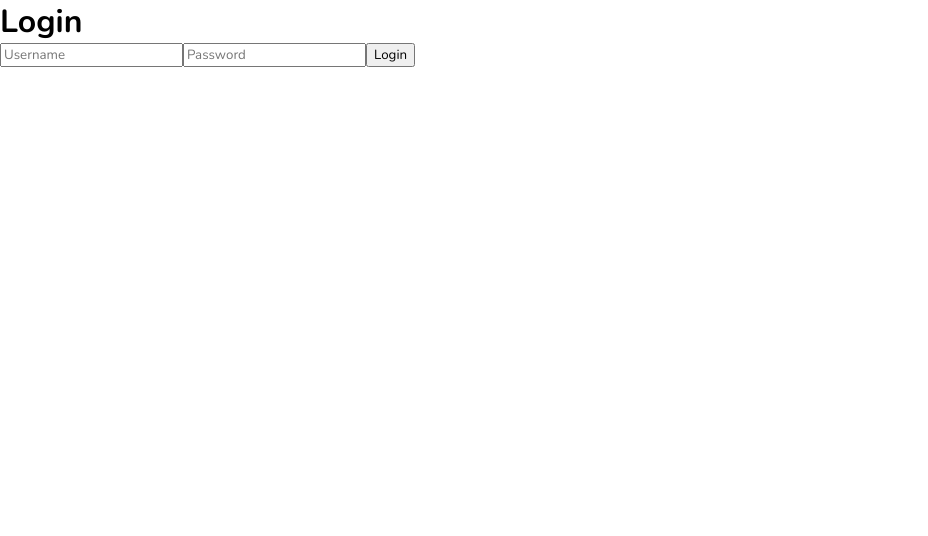
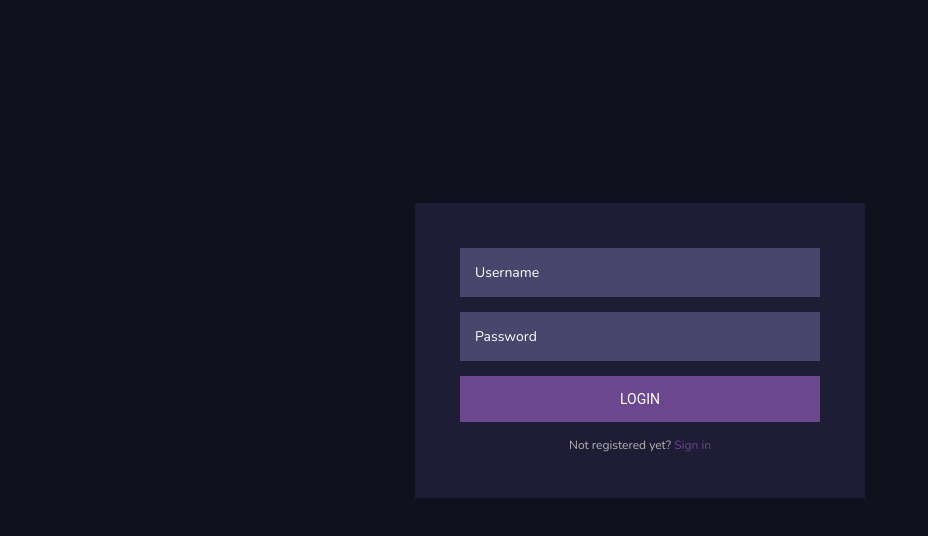
Before and after one commit to neriheredia/protocolmoon-admin, a React (Create React App) app: page /login in a window 1280 px wide. Shown: the top 536 px of the page, without its empty margins (0-928 px from the left). Built offline with nearby package versions, Linux system fonts and the light colour scheme.

Commit message:
login SCSS

```diff
--- a/src/pages/login/Login.jsx
+++ b/src/pages/login/Login.jsx
@@ -14,14 +14,15 @@ const Login = () => {
       alert("Login Failed");
     }
   };
-
-  return <div>
-    <h1>Login</h1>
-    <form onSubmit={(e) => handleSubmit(e)}>
-      <input type="text" id="username" placeholder="Username" />
-      <input type="password" id="password" placeholder="Password" />
-      <button type="submit">Login</button>
-    </form>
+  return <div className="container">
+    <div className="form">
+      <form onSubmit={(e) => handleSubmit(e)}>
+        <input type="text" id="username" placeholder="Username" />
+        <input type="password" id="password" placeholder="Password" />
+        <button type="submit" className="btn">Login</button>
+        <p class="message">Not registered yet?<a href="http://localhost:4000/register"> Sign in </a></p>
+      </form>
+    </div>
   </div>;
 };
 
--- a/src/pages/login/login.scss
+++ b/src/pages/login/login.scss
@@ -0,0 +1,50 @@
+.container {
+    width: 100vw;
+    height: 100vh;
+    display: flex;
+    align-items: center;
+    background: #11101f;
+    .form {
+        background: #1f1d36;
+        max-width: 360px;
+        margin: 0 auto 100px;
+        padding: 45px;
+        text-align: center;
+    }
+    .form input {
+        background: #49466d;
+        width: 100%;
+        border: 0;
+        margin: 0 0 15px;
+        padding: 15px;
+        box-sizing: border-box;
+        font-size: 14px;
+    }
+    .form input::placeholder {
+        color: #FFFFFF;
+    }
+    .form button {
+        font-family: "Roboto", sans-serif;
+        text-transform: uppercase;
+        outline: 0;
+        background: #6c478d;
+        width: 100%;
+        border: 0;
+        padding: 15px;
+        color: #FFFFFF;
+        font-size: 14px;
+        cursor: pointer;
+    }
+    .form button:hover,.form button:active,.form button:focus {
+        background: #5a3c75;
+    }
+    .form .message {
+        margin: 15px 0 0;
+        color: #b3b3b3;
+        font-size: 12px;
+    }
+    .form .message a {
+        color: #6c478d;
+        text-decoration: none;
+    }
+}
```
